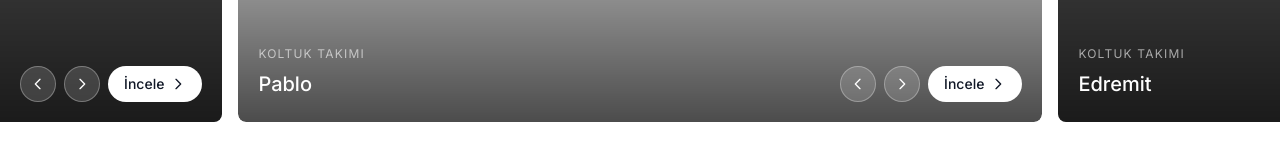
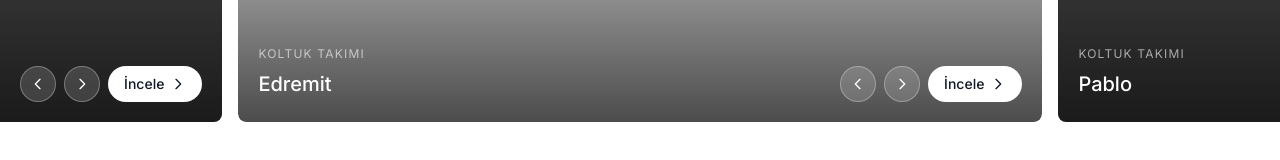
Before and after one commit to turguthatip/furniture-app, a Next.js app: page / in a window 1280 px wide. Shown: the part 598-758 px from the top of the page. Built offline with nearby package versions, Linux system fonts and the light colour scheme.

Commit message:
Move Edremit koltuk takımı to first slide in homepage slider
Co-Authored-By: Claude Opus 5.5 <noreply@anthropic.com>
Claude-Session: https://claude.ai/code/session_01PWxbbgfEQB6CB4caNfs9XA

```diff
--- a/components/FocusedSlider.tsx
+++ b/components/FocusedSlider.tsx
@@ -7,8 +7,8 @@ import Image from "next-export-optimize-images/image";
 import Link from "next/link";
 
 const slides = [
+  { src: "/edremit_yeni.png", label: "Koltuk Takımı", name: "Edremit", slug: "edremit-koltuk-takimi" },
   { src: "/pablo_yeni.png", label: "Koltuk Takımı", name: "Pablo", slug: "pablo-koltuk-takimi" },
-  { src: "/edremit_yeni.png", label: "Koltuk Takımı", name: "Edremit", slug: "edremit-koltuk-takimi" },
   { src: "/castro_yeni.png", label: "Koltuk Takımı", name: "Castro", slug: "castro-koltuk-takimi" },
   { src: "/Polo_yeni.png", label: "Koltuk Takımı", name: "Polo", slug: "polo-koltuk-takimi" },
   { src: "/seul_yeni.png", label: "Koltuk Takımı", name: "Seul", slug: "seul-koltuk-takimi" },
```
